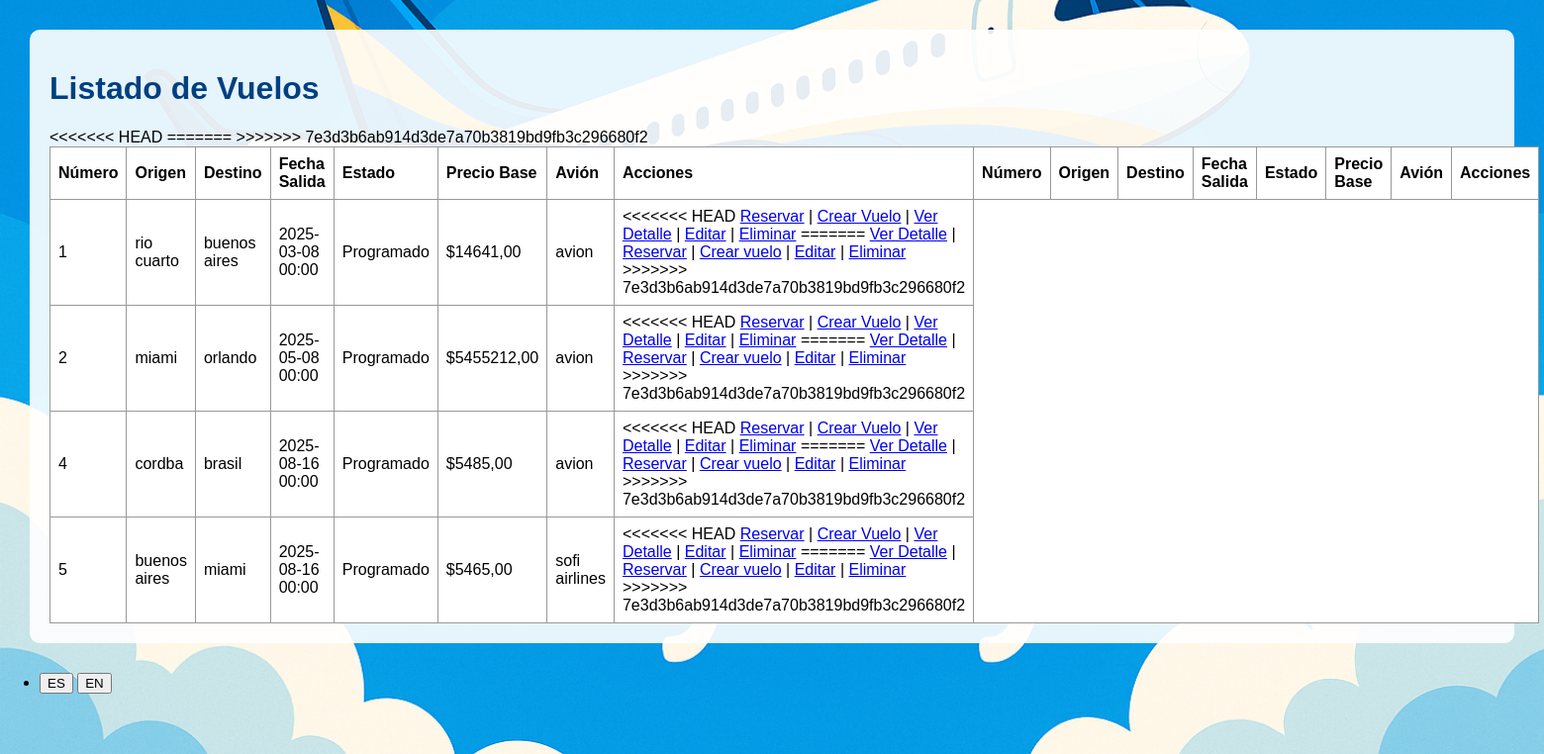
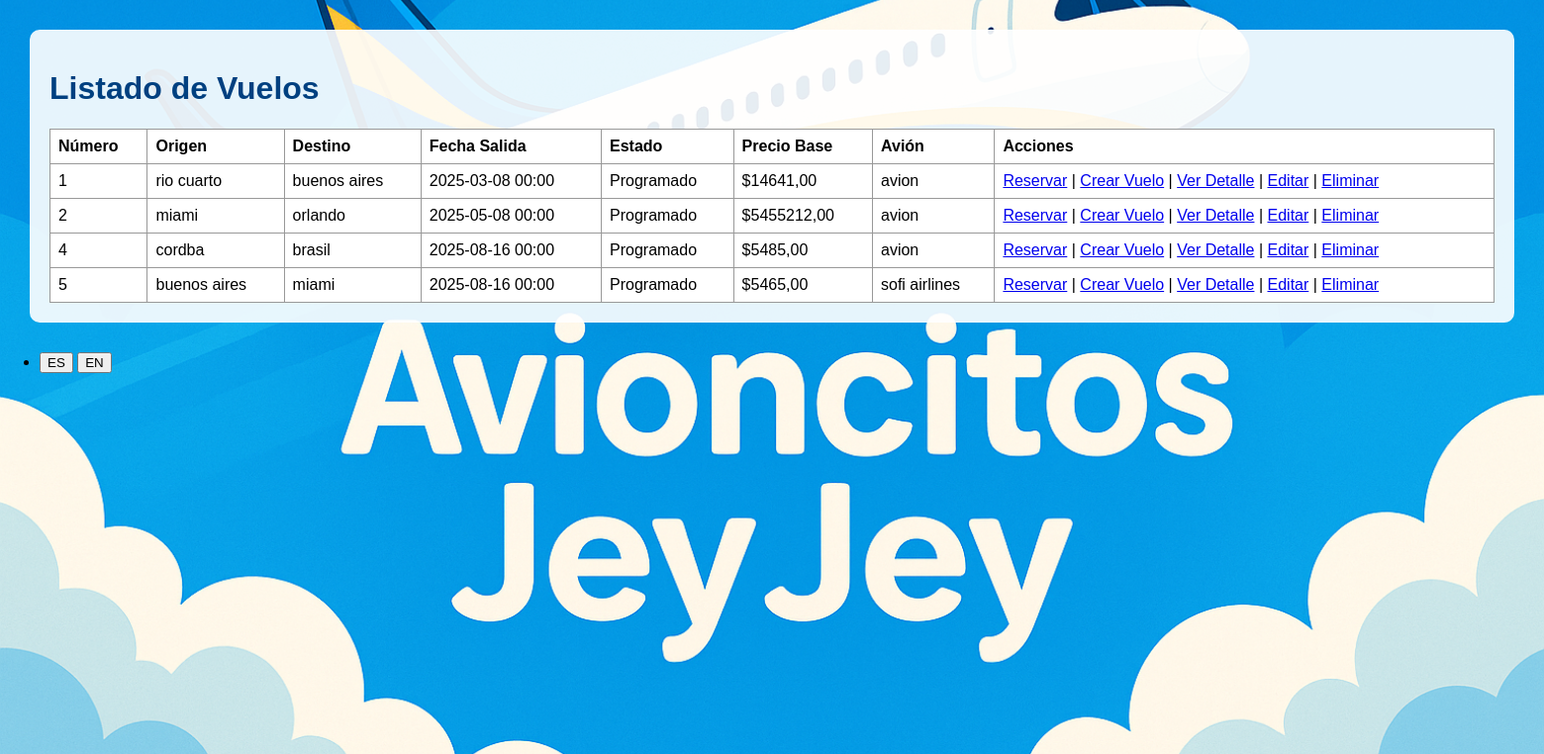
Before and after one commit to nattcuello/trabajo_aerolinea, a Django app: page /es/vuelos/ in a window 1560 px wide. Shown: the part 38-800 px from the top of the page at 99% size. Run offline with Django 5.2, Linux system fonts and the light colour scheme; a user stored in the database is signed in; data comes from the database, SQL or seed files in the repository.

Commit message:
traducciones 2

```diff
--- a/vuelos/templates/vuelos/vuelo_list.html
+++ b/vuelos/templates/vuelos/vuelo_list.html
@@ -6,7 +6,6 @@
 <table>
     <thead>
         <tr>
-<<<<<<< HEAD
             <th>{% trans "Número" %}</th>
             <th>{% trans "Origen" %}</th>
             <th>{% trans "Destino" %}</th>
@@ -15,16 +14,6 @@
             <th>{% trans "Precio Base" %}</th>
             <th>{% trans "Avión" %}</th>
             <th>{% trans "Acciones" %}</th>
-=======
-            <th>Número</th>
-            <th>Origen</th>
-            <th>Destino</th>
-            <th>Fecha Salida</th>
-            <th>Estado</th>
-            <th>Precio Base</th>
-            <th>Avión</th>
-            <th>Acciones</th>
->>>>>>> 7e3d3b6ab914d3de7a70b3819bd9fb3c296680f2
         </tr>
     </thead>
     <tbody>
@@ -38,25 +27,11 @@
             <td>${{ vuelo.precio_base }}</td>
             <td>{{ vuelo.avion.modelo }}</td>
             <td>
-<<<<<<< HEAD
                 <a href="{% url 'reservas:seleccionar_asiento' vuelo.id %}">{% trans "Reservar" %}</a> |
                 <a href="{% url 'vuelos:crear_vuelo' %}">{% trans "Crear Vuelo" %}</a> |
                 <a href="{% url 'vuelos:vuelo_detail' vuelo.id %}">{% trans "Ver Detalle" %}</a> |
                 <a href="{% url 'vuelos:editar_vuelo' vuelo.id %}">{% trans "Editar" %}</a> |
                 <a href="{% url 'vuelos:eliminar_vuelo' vuelo.id %}">{% trans "Eliminar" %}</a>
-=======
-                <a href="{% url 'vuelos:vuelo_detail' vuelo.id %}">Ver Detalle</a>
-
-                {% if user.perfil.rol == 'pasajero' or user.perfil.rol == 'admin' %}
-                    | <a href="{% url 'reservas:seleccionar_asiento' vuelo.id %}">Reservar</a>
-                {% endif %}
-
-                {% if user.perfil.rol == 'admin' or user.perfil.rol == 'operador' %}
-                    | <a href="{% url 'vuelos:crear_vuelo' %}">Crear vuelo</a>
-                    | <a href="{% url 'vuelos:editar_vuelo' vuelo.id %}">Editar</a>
-                    | <a href="{% url 'vuelos:eliminar_vuelo' vuelo.id %}">Eliminar</a>
-                {% endif %}
->>>>>>> 7e3d3b6ab914d3de7a70b3819bd9fb3c296680f2
             </td>
         </tr>
         {% endfor %}
```
